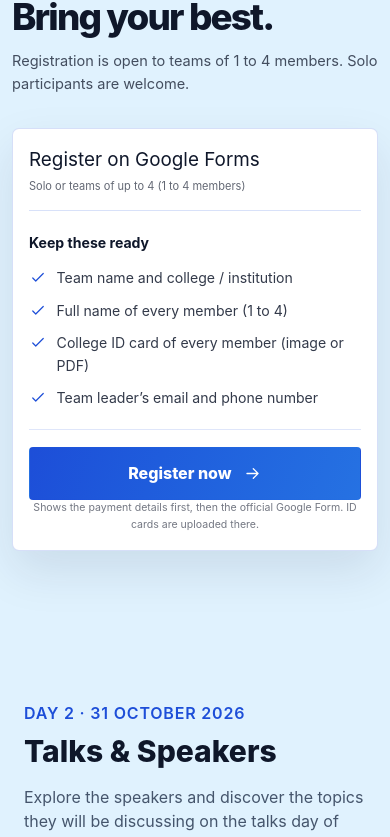
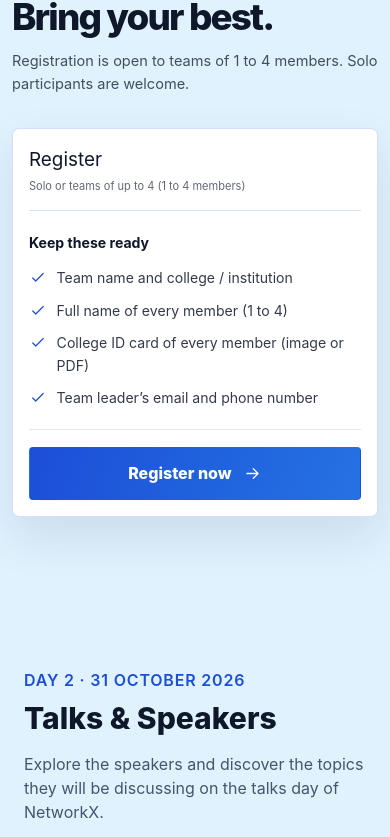
Before and after one commit to YounisAyoubParray/networkx26, a React (Vite) app: page / in a window 390 px wide. Shown: the part 7924-8761 px from the top of the page. Built offline with nearby package versions, Linux system fonts and the light colour scheme.

Commit message:
Add Day 2 talks ticket section with payment step and Buy Ticket nav button

```diff
--- a/src/App.jsx
+++ b/src/App.jsx
@@ -3,6 +3,7 @@ import Hero from "./components/Hero"
 import AboutSchedule, { Venue } from "./components/AboutSchedule"
 import Speakers, { Team } from "./components/Speakers"
 import Hackathon from "./components/Hackathon"
+import Tickets from "./components/Tickets"
 import Sponsors from "./components/Sponsors"
 import Faq from "./components/Faq"
 import Footer from "./components/Footer"
@@ -17,6 +18,7 @@ function App() {
       <AboutSchedule/>
       <Hackathon/>
       <Speakers/>
+      <Tickets/>
       <Sponsors/>
       <Venue/>
       <Team/>
--- a/src/components/Hackathon.jsx
+++ b/src/components/Hackathon.jsx
@@ -1,4 +1,4 @@
-import { useEffect, useRef, useState } from 'react'
+import { useEffect, useId, useRef, useState } from 'react'
 import { hackathonData, REGISTRATION_URL } from '../data/hackathonData.js'
 import './Hackathon.css'
 
@@ -16,7 +16,7 @@ const iconPaths = {
   check: <><path d="m5 12 4 4L19 6" /></>,
 }
 
-function Icon({ name, className = '' }) {
+export function Icon({ name, className = '' }) {
   return <svg aria-hidden="true" className={className} viewBox="0 0 24 24" fill="none" stroke="currentColor" strokeWidth="1.6" strokeLinecap="round" strokeLinejoin="round">{iconPaths[name]}</svg>
 }
 
@@ -183,8 +183,7 @@ function PrizeCounter() {
   )
 }
 
-function CopyButton({ value }) {
-  const payment = hackathonData.payment
+function CopyButton({ value, payment }) {
   const [copied, setCopied] = useState(false)
   const copy = () => {
     navigator.clipboard?.writeText(value).then(() => {
@@ -197,9 +196,9 @@ function CopyButton({ value }) {
 
 // Bank details shown before the Google Form. A native <dialog> gives Escape to close,
 // focus trapping and the backdrop for free.
-function PaymentDialog({ open, onClose }) {
+export function PaymentDialog({ open, onClose, payment = hackathonData.payment, url = REGISTRATION_URL }) {
   const ref = useRef(null)
-  const payment = hackathonData.payment
+  const titleId = useId()
 
   useEffect(() => {
     const dialog = ref.current
@@ -211,12 +210,12 @@ function PaymentDialog({ open, onClose }) {
   }, [open])
 
   return (
-    <dialog ref={ref} className="hackathon-payment" aria-labelledby="payment-title" onClose={onClose} onClick={(e) => { if (e.target === ref.current) onClose() }}>
+    <dialog ref={ref} className="hackathon-payment" aria-labelledby={titleId} onClose={onClose} onClick={(e) => { if (e.target === ref.current) onClose() }}>
       <div className="hackathon-payment-panel">
         <div className="hackathon-payment-head">
           <div>
             <p className="hackathon-eyebrow">{payment.eyebrow}</p>
-            <h3 id="payment-title">{payment.title}</h3>
+            <h3 id={titleId}>{payment.title}</h3>
           </div>
           <button type="button" className="hackathon-payment-close" onClick={onClose} aria-label={payment.close}>&times;</button>
         </div>
@@ -229,11 +228,11 @@ function PaymentDialog({ open, onClose }) {
           {payment.bank.map(({ label, value, mono }) => (
             <div key={label}>
               <dt>{label}</dt>
-              <dd className={mono ? 'is-mono' : undefined}><span>{value}</span>{mono && <CopyButton value={value} />}</dd>
+              <dd className={mono ? 'is-mono' : undefined}><span>{value}</span>{mono && <CopyButton value={value} payment={payment} />}</dd>
             </div>
           ))}
         </dl>
-        <a className="hackathon-submit" href={REGISTRATION_URL} target="_blank" rel="noopener noreferrer" onClick={onClose}>{payment.continue}<Icon name="arrow" /></a>
+        <a className="hackathon-submit" href={url} target="_blank" rel="noopener noreferrer" onClick={onClose}>{payment.continue}<Icon name="arrow" /></a>
       </div>
     </dialog>
   )
@@ -267,9 +266,7 @@ function Registration() {
             <button type="button" className="hackathon-submit" onClick={() => setPaymentOpen(true)}>{labels.open}<Icon name="arrow" /></button>
           ) : (
             <p className="hackathon-submit is-closed" role="status">{labels.closed}</p>
-          )}
-          <p className="hackathon-form-note">{isOpen ? labels.openNote : labels.closedNote}</p>
-        </div>
+          )}        </div>
       </div>
       {isOpen && <PaymentDialog open={paymentOpen} onClose={() => setPaymentOpen(false)} />}
     </section>
--- a/src/components/Navbar.jsx
+++ b/src/components/Navbar.jsx
@@ -1,5 +1,5 @@
 import { useEffect, useState } from "react";
-import { NAV_LINKS, REGISTER_HREF } from "../data/eventInfo";
+import { NAV_LINKS, REGISTER_HREF, TICKETS_HREF } from "../data/eventInfo";
 import Logo from "./Logo";
 
 export default function Navbar() {
@@ -37,6 +37,14 @@ export default function Navbar() {
               </a>
             </li>
           ))}
+          <li>
+            <a
+              href={TICKETS_HREF}
+              className="rounded-md border border-white/25 px-3.5 py-2 text-[13px] font-semibold text-white transition-colors hover:border-accent hover:text-accent lg:px-4 lg:text-sm"
+            >
+              Buy Ticket
+            </a>
+          </li>
           <li>
             <a
               href={REGISTER_HREF}
@@ -80,6 +88,15 @@ export default function Navbar() {
                 </a>
               </li>
             ))}
+            <li className="pt-3">
+              <a
+                href={TICKETS_HREF}
+                onClick={close}
+                className="block rounded-md border border-white/25 px-4 py-3 text-center font-semibold text-white hover:border-accent hover:text-accent"
+              >
+                Buy Ticket
+              </a>
+            </li>
             <li className="py-3">
               <a
                 href={REGISTER_HREF}
--- /dev/null
+++ b/src/components/Tickets.jsx
@@ -0,0 +1,44 @@
+import { useState } from 'react'
+import { EVENT } from '../data/eventInfo'
+import { talksData, TICKET_URL } from '../data/talksData.js'
+import { Icon, PaymentDialog } from './Hackathon'
+import './Hackathon.css'
+
+const TALKS_DAY = EVENT.days.find((d) => d.title.includes('Talks')) ?? EVENT.days[1]
+
+// Tickets are sold through Google Forms only, laid out like the hackathon registration.
+export default function Tickets() {
+  const labels = talksData.ticketLabels
+  const isOpen = TICKET_URL && TICKET_URL !== '#'
+  const [paymentOpen, setPaymentOpen] = useState(false)
+
+  return (
+    <div className="hackathon">
+      <section className="hackathon-registration" id="tickets" aria-labelledby="tickets-title">
+        <div className="hackathon-container hackathon-registration-layout">
+          <div className="hackathon-registration-intro">
+            <p className="hackathon-eyebrow">{talksData.ticketIntroEyebrow}</p>
+            <h2 id="tickets-title">{talksData.ticketIntroHeading[0]}<br />{talksData.ticketIntroHeading[1]}</h2>
+            <p>{talksData.ticketIntroCopy}</p>
+            <p className="hackathon-organizer">{talksData.organizerPrefix} {talksData.organizer}.</p>
+          </div>
+          <div className="hackathon-form">
+            <div className="hackathon-form-heading"><h3>{labels.title}</h3><p>{TALKS_DAY.label} · {TALKS_DAY.date}</p></div>
+            <div className="hackathon-form-section">
+              <h4>{labels.checklistHeading}</h4>
+              <ul className="hackathon-checklist">
+                {labels.checklist.map((item) => <li key={item}><Icon name="check" />{item}</li>)}
+              </ul>
+            </div>
+            {isOpen ? (
+              <button type="button" className="hackathon-submit" onClick={() => setPaymentOpen(true)}>{labels.open}<Icon name="arrow" /></button>
+            ) : (
+              <p className="hackathon-submit is-closed" role="status">{labels.closed}</p>
+            )}
+          </div>
+        </div>
+        {isOpen && <PaymentDialog open={paymentOpen} onClose={() => setPaymentOpen(false)} payment={talksData.payment} url={TICKET_URL} />}
+      </section>
+    </div>
+  )
+}
--- a/src/data/eventInfo.js
+++ b/src/data/eventInfo.js
@@ -25,6 +25,7 @@ export const NAV_LINKS = [
 ];
 
 export const REGISTER_HREF = "#register";
+export const TICKETS_HREF = "#tickets";
 
 export const CONTACT = {
   email: "networkx@nitsri.ac.in",
--- a/src/data/hackathonData.js
+++ b/src/data/hackathonData.js
@@ -67,7 +67,7 @@ export const hackathonData = {
   registrationIntroHeading: ['Build your team.', 'Bring your best.'],
   registrationIntroCopy: 'Registration is open to teams of 1 to 4 members. Solo participants are welcome.',
   registrationLabels: {
-    title: 'Register on Google Forms',
+    title: 'Register',
     checklistHeading: 'Keep these ready',
     checklist: [
       'Team name and college / institution',
@@ -76,9 +76,7 @@ export const hackathonData = {
       'Team leader’s email and phone number',
     ],
     open: 'Register now',
-    openNote: 'Shows the payment details first, then the official Google Form. ID cards are uploaded there.',
     closed: 'Registration opens soon',
-    closedNote: 'The registration link will be posted here once registration opens.',
   },
   // Bank details shown in the popup before the Google Form opens.
   payment: {
--- /dev/null
+++ b/src/data/talksData.js
@@ -0,0 +1,33 @@
+// Day 2 talks tickets are handled by Google Forms only. Paste the form's share link here;
+// while it is '#', the site shows "Tickets on sale soon".
+import { hackathonData } from './hackathonData.js'
+
+export const TICKET_URL = 'https://docs.google.com/forms/d/e/1FAIpQLScSRaZeIVT5LV8Zk4DHV4OAc0KKLm3wn94PK4KtNrxEkuhd4A/viewform'
+
+export const talksData = {
+  ticketIntroEyebrow: 'Talks tickets',
+  ticketIntroHeading: ['Get your seat.', 'Hear from the experts.'],
+  ticketIntroCopy: 'Day 2 brings industry leaders and researchers to NIT Srinagar for a full day of talks. Seats are limited, so book your ticket early.',
+  organizerPrefix: 'Organised by',
+  organizer: 'Department of Training & Placement, NIT Srinagar',
+  ticketLabels: {
+    title: 'Buy Ticket',
+    checklistHeading: 'Keep these ready',
+    checklist: [
+      'Full name and college / institution',
+      'Email address and phone number',
+      'Valid college ID card',
+    ],
+    open: 'Buy ticket',
+    closed: 'Tickets on sale soon',
+  },
+  // Same bank account as the hackathon; only the fee and wording differ.
+  payment: {
+    ...hackathonData.payment,
+    intro: 'Pay the ticket fee by bank transfer before filling in the ticket form.',
+    feeLabel: 'Ticket fee',
+    fee: '₹1,000',
+    feeNote: 'per person',
+    continue: 'I have paid ₹1,000, open ticket form',
+  },
+}
```
